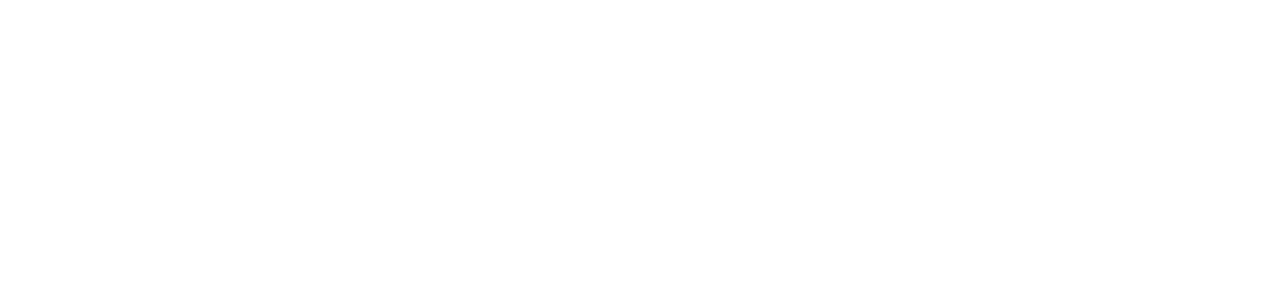
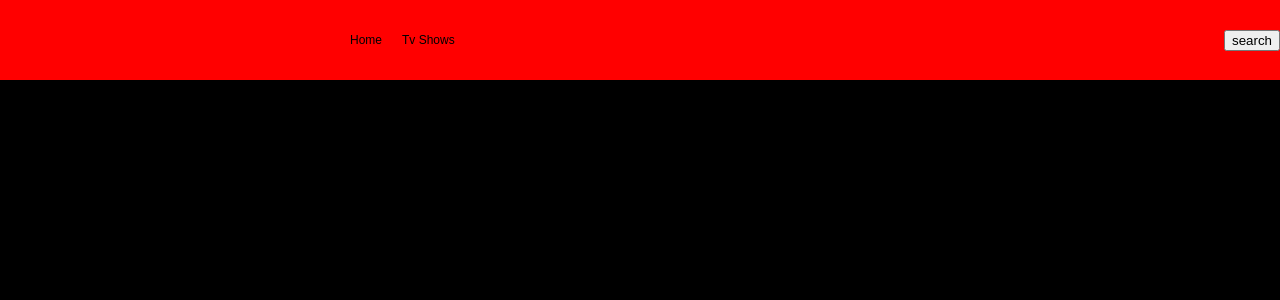
Before and after one commit to yeond23k/netflix-clone, a React (Create React App) app: page / in a window 1280 px wide. Shown: the top 300 px of the page. Built offline with nearby package versions, Linux system fonts and the light colour scheme.

Commit message:
1. Header part One

```diff
--- a/package.json
+++ b/package.json
@@ -12,6 +12,7 @@
     "@types/react-dom": "^18.0.9",
     "react": "^18.2.0",
     "react-dom": "^18.2.0",
+    "react-router-dom": "^6.4.3",
     "react-scripts": "5.0.1",
     "recoil": "^0.7.6",
     "styled-components": "^5.3.6",
@@ -43,6 +44,7 @@
     ]
   },
   "devDependencies": {
+    "@types/react-router-dom": "^5.3.3",
     "@types/styled-components": "^5.1.26"
   }
 }
--- a/src/App.tsx
+++ b/src/App.tsx
@@ -1,5 +1,20 @@
+import { BrowserRouter as Router, Route, Routes } from "react-router-dom";
+import Header from "./Components/Header";
+import Home from "./Routes/Home";
+import Search from "./Routes/Search";
+import Tv from "./Routes/Tv";
+
 const App = () => {
-  return null;
+  return (
+    <Router>
+      <Header />
+      <Routes>
+        <Route path="/" element={<Home />}></Route>
+        <Route path="/tv" element={<Tv />}></Route>
+        <Route path="/search" element={<Search />}></Route>
+      </Routes>
+    </Router>
+  );
 };
 
 export default App;
--- /dev/null
+++ b/src/Components/Header.tsx
@@ -0,0 +1,50 @@
+import styled from "styled-components";
+
+const Nav = styled.nav`
+  display: flex;
+  justify-content: space-between;
+  align-items: center;
+  position: fixed;
+  width: 100%;
+  top: 0;
+  background-color: red;
+  height: 80px;
+  font-size: 12px;
+`;
+
+const Col = styled.div`
+  display: flex;
+  align-items: center;
+`;
+
+const Logo = styled.svg`
+  margin-right: 50px;
+`;
+
+const Items = styled.ul`
+  display: flex;
+  align-items: center;
+`;
+
+const Item = styled.li`
+  margin-right: 20px;
+`;
+
+const Header = () => {
+  return (
+    <Nav>
+      <Col>
+        <Logo />
+        <Items>
+          <Item>Home</Item>
+          <Item>Tv Shows</Item>
+        </Items>
+      </Col>
+      <Col>
+        <button>search</button>
+      </Col>
+    </Nav>
+  );
+};
+
+export default Header;
--- /dev/null
+++ b/src/Routes/Home.tsx
@@ -0,0 +1,5 @@
+const Home = () => {
+  return <div style={{ backgroundColor: "black", height: "200vh" }}></div>;
+};
+
+export default Home;
--- /dev/null
+++ b/src/Routes/Search.tsx
@@ -0,0 +1,5 @@
+const Search = () => {
+  return null;
+};
+
+export default Search;
--- /dev/null
+++ b/src/Routes/Tv.tsx
@@ -0,0 +1,5 @@
+const Tv = () => {
+  return null;
+};
+
+export default Tv;
```
Also changed, not shown: 1 other file (tests, documents, lock files or other folders).
